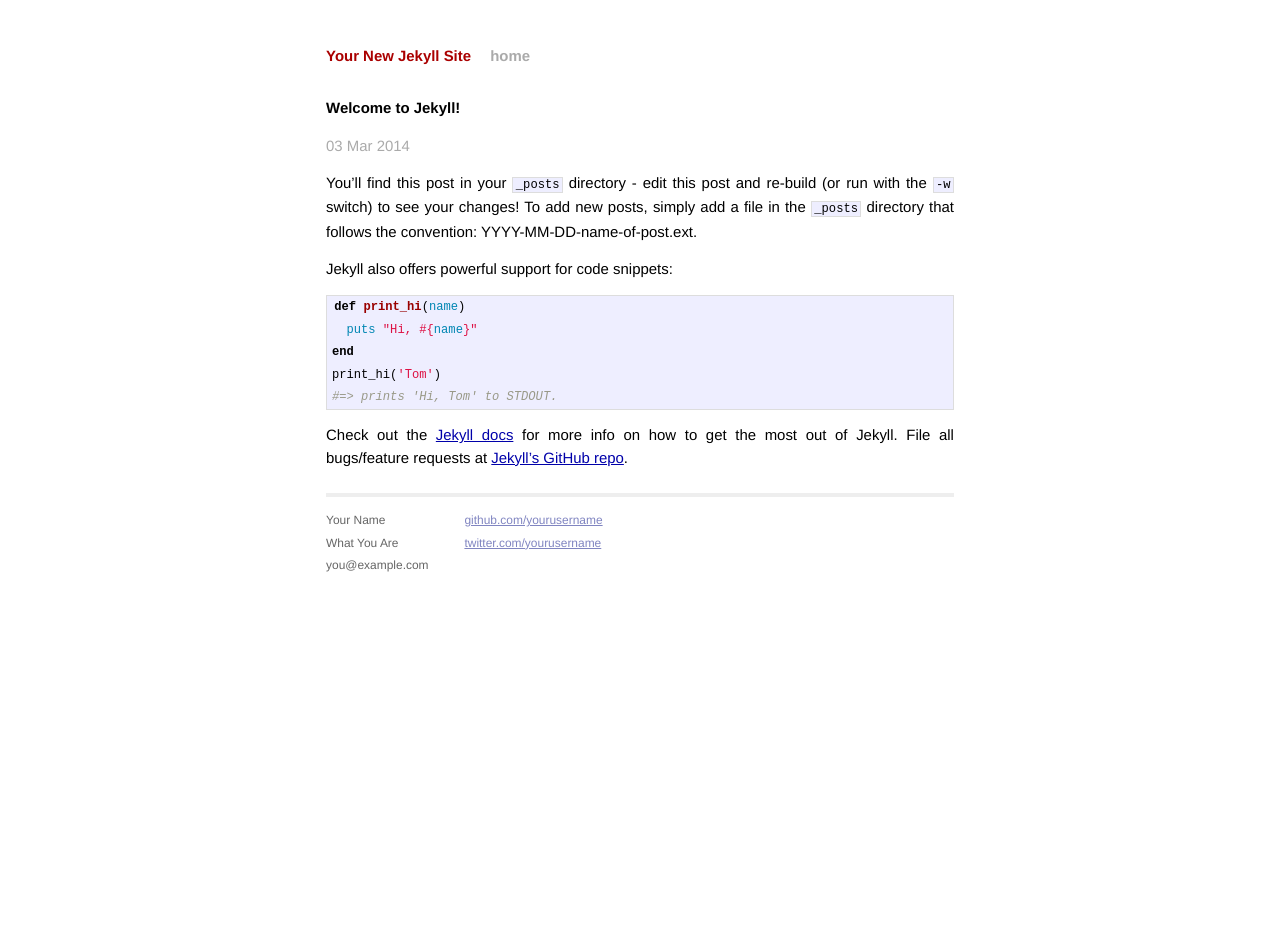
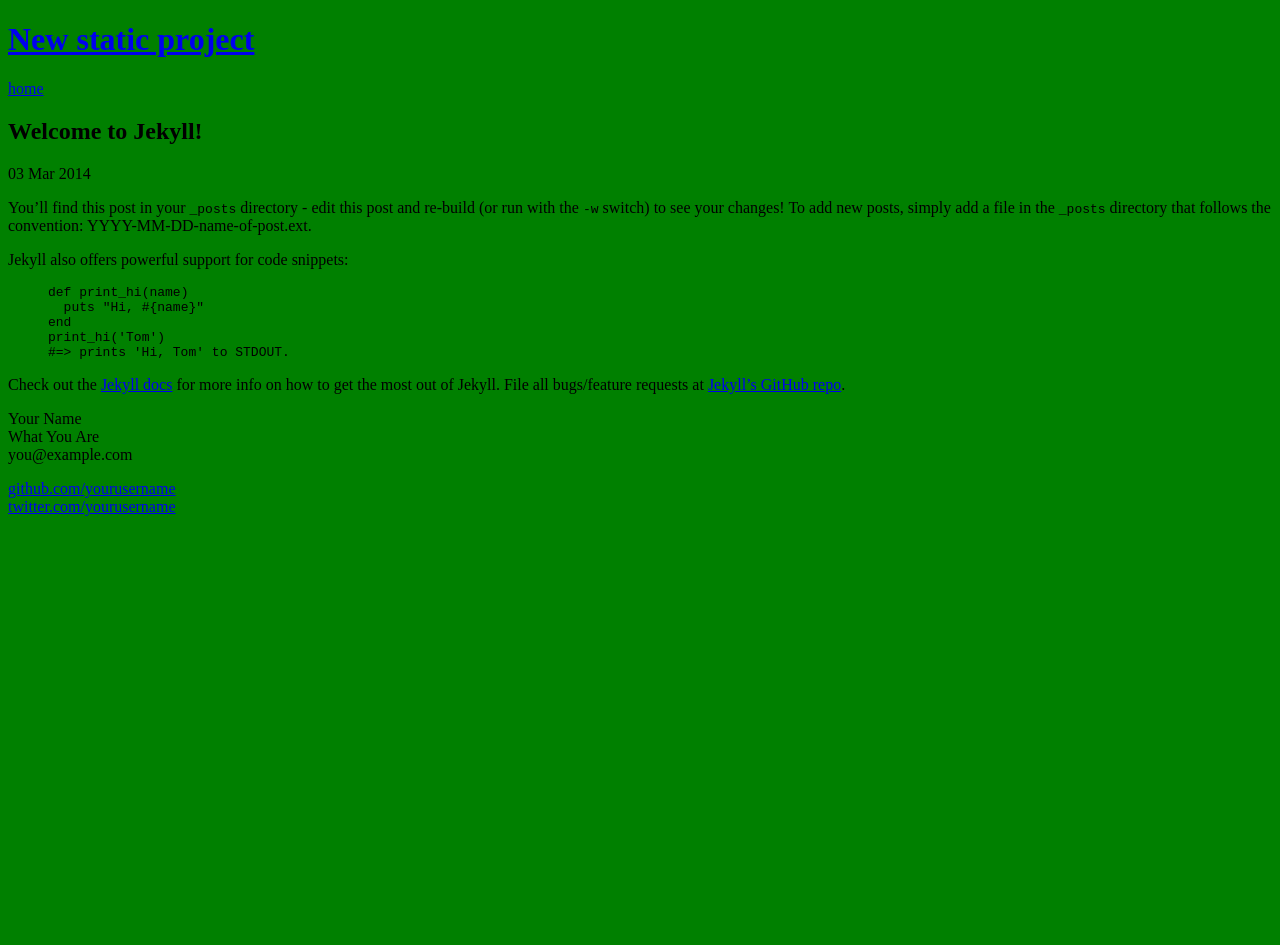
Before and after one commit to JeroenVdb/new-static-project, a Jekyll site: the page built from _posts/2014-03-03-welcome-to-jekyll.markdown, in a window 1280 px wide. Built offline with Jekyll 4.4.1, drawn with Linux system fonts in a browser that asks for light colours; Markdown is read by kramdown in place of the engine named in the settings; after the commit the page ends 900 px from its top, so only the background shows below that.

Commit message:
Added some default settings

```diff
--- a/_config.yml
+++ b/_config.yml
@@ -1,3 +1,3 @@
-name: Your New Jekyll Site
+name: New static project
 markdown: redcarpet
 pygments: false
--- a/_layouts/default.html
+++ b/_layouts/default.html
@@ -5,9 +5,6 @@
 	<meta http-equiv="X-UA-Compatible" content="IE=edge,chrome=1">
 	<title>{{ page.title }}</title>
 	<meta name="viewport" content="width=device-width">
-
-        <!-- syntax highlighting CSS -->
-        <link rel="stylesheet" href="/css/syntax.css">
 
 	<!-- Custom CSS -->
 	<link rel="stylesheet" href="/css/main.css">
@@ -40,5 +37,7 @@
 		</div>
 	</div>
 
+	<script src="js/dist/main.min.js"></script>
+
 </body>
 </html>
--- a/css/main.css
+++ b/css/main.css
@@ -1,160 +1,2 @@
-/*****************************************************************************/
-/*
-/* Common
-/*
-/*****************************************************************************/
-
-/* Global Reset */
-* {
-  margin: 0;
-  padding: 0;
-}
-
-html, body { height: 100%; }
-
 body {
-  background-color: #FFF;
-  font: 13.34px Helvetica, Arial, sans-serif;
-  font-size: small;
-  text-align: center;
-}
-
-h1, h2, h3, h4, h5, h6 {
-  font-size: 100%; }
-
-h1 { margin-bottom: 1em; }
-p { margin: 1em 0; }
-
-a         { color: #00a; }
-a:hover   { color: #000; }
-a:visited { color: #a0a; }
-
-/*****************************************************************************/
-/*
-/* Home
-/*
-/*****************************************************************************/
-ul.posts {
-  list-style-type: none;
-  margin-bottom: 2em;
-}
-
-ul.posts li {
-  line-height: 1.75em;
-}
-
-ul.posts span {
-  color: #aaa;
-  font-family: Monaco, "Courier New", monospace;
-  font-size: 80%;
-}
-
-/*****************************************************************************/
-/*
-/* Site
-/*
-/*****************************************************************************/
-
-.site {
-  font-size: 115%;
-  text-align: justify;
-  width: 42em;
-  margin: 3em auto 2em;
-  line-height: 1.5em;
-}
-
-.site .header a {
-  font-weight: bold;
-  text-decoration: none;
-}
-
-.site .header h1.title {
-  display: inline-block;
-  margin-bottom: 2em;
-}
-
-.site .header h1.title a {
-  color: #a00;
-}
-
-.site .header h1.title a:hover {
-  color: #000;
-}
-
-.site .header a.extra {
-  color: #aaa;
-  margin-left: 1em;
-}
-
-.site .header a.extra:hover {
-  color: #000;
-}
-
-.site .meta {
-  color: #aaa;
-}
-
-.site .footer {
-  font-size: 80%;
-  color: #666;
-  border-top: 4px solid #eee;
-  margin-top: 2em;
-  overflow: hidden;
-}
-
-.site .footer .contact {
-  float: left;
-  margin-right: 3em;
-}
-
-.site .footer .contact a {
-  color: #8085C1;
-}
-
-.site .footer .rss {
-  margin-top: 1.1em;
-  margin-right: -.2em;
-  float: right;
-}
-
-.site .footer .rss img {
-  border: 0;
-}
-
-/*****************************************************************************/
-/*
-/* Posts
-/*
-/*****************************************************************************/
-
-/* standard */
-.post pre {
-  border: 1px solid #ddd;
-  background-color: #eef;
-  padding: 0 .4em;
-}
-
-.post ul, .post ol {
-  margin-left: 1.35em;
-}
-
-.post code {
-  border: 1px solid #ddd;
-  background-color: #eef;
-  padding: 0 .2em;
-}
-
-.post pre code {
-  border: none;
-}
-
-/* terminal */
-.post pre.terminal {
-  border: 1px solid #000;
-  background-color: #333;
-  color: #FFF;
-}
-
-.post pre.terminal code {
-  background-color: #333;
-}
+  background-color: green; }
--- a/css/syntax.css
+++ /dev/null
@@ -1,60 +0,0 @@
-.highlight  { background: #ffffff; }
-.highlight .c { color: #999988; font-style: italic } /* Comment */
-.highlight .err { color: #a61717; background-color: #e3d2d2 } /* Error */
-.highlight .k { font-weight: bold } /* Keyword */
-.highlight .o { font-weight: bold } /* Operator */
-.highlight .cm { color: #999988; font-style: italic } /* Comment.Multiline */
-.highlight .cp { color: #999999; font-weight: bold } /* Comment.Preproc */
-.highlight .c1 { color: #999988; font-style: italic } /* Comment.Single */
-.highlight .cs { color: #999999; font-weight: bold; font-style: italic } /* Comment.Special */
-.highlight .gd { color: #000000; background-color: #ffdddd } /* Generic.Deleted */
-.highlight .gd .x { color: #000000; background-color: #ffaaaa } /* Generic.Deleted.Specific */
-.highlight .ge { font-style: italic } /* Generic.Emph */
-.highlight .gr { color: #aa0000 } /* Generic.Error */
-.highlight .gh { color: #999999 } /* Generic.Heading */
-.highlight .gi { color: #000000; background-color: #ddffdd } /* Generic.Inserted */
-.highlight .gi .x { color: #000000; background-color: #aaffaa } /* Generic.Inserted.Specific */
-.highlight .go { color: #888888 } /* Generic.Output */
-.highlight .gp { color: #555555 } /* Generic.Prompt */
-.highlight .gs { font-weight: bold } /* Generic.Strong */
-.highlight .gu { color: #aaaaaa } /* Generic.Subheading */
-.highlight .gt { color: #aa0000 } /* Generic.Traceback */
-.highlight .kc { font-weight: bold } /* Keyword.Constant */
-.highlight .kd { font-weight: bold } /* Keyword.Declaration */
-.highlight .kp { font-weight: bold } /* Keyword.Pseudo */
-.highlight .kr { font-weight: bold } /* Keyword.Reserved */
-.highlight .kt { color: #445588; font-weight: bold } /* Keyword.Type */
-.highlight .m { color: #009999 } /* Literal.Number */
-.highlight .s { color: #d14 } /* Literal.String */
-.highlight .na { color: #008080 } /* Name.Attribute */
-.highlight .nb { color: #0086B3 } /* Name.Builtin */
-.highlight .nc { color: #445588; font-weight: bold } /* Name.Class */
-.highlight .no { color: #008080 } /* Name.Constant */
-.highlight .ni { color: #800080 } /* Name.Entity */
-.highlight .ne { color: #990000; font-weight: bold } /* Name.Exception */
-.highlight .nf { color: #990000; font-weight: bold } /* Name.Function */
-.highlight .nn { color: #555555 } /* Name.Namespace */
-.highlight .nt { color: #000080 } /* Name.Tag */
-.highlight .nv { color: #008080 } /* Name.Variable */
-.highlight .ow { font-weight: bold } /* Operator.Word */
-.highlight .w { color: #bbbbbb } /* Text.Whitespace */
-.highlight .mf { color: #009999 } /* Literal.Number.Float */
-.highlight .mh { color: #009999 } /* Literal.Number.Hex */
-.highlight .mi { color: #009999 } /* Literal.Number.Integer */
-.highlight .mo { color: #009999 } /* Literal.Number.Oct */
-.highlight .sb { color: #d14 } /* Literal.String.Backtick */
-.highlight .sc { color: #d14 } /* Literal.String.Char */
-.highlight .sd { color: #d14 } /* Literal.String.Doc */
-.highlight .s2 { color: #d14 } /* Literal.String.Double */
-.highlight .se { color: #d14 } /* Literal.String.Escape */
-.highlight .sh { color: #d14 } /* Literal.String.Heredoc */
-.highlight .si { color: #d14 } /* Literal.String.Interpol */
-.highlight .sx { color: #d14 } /* Literal.String.Other */
-.highlight .sr { color: #009926 } /* Literal.String.Regex */
-.highlight .s1 { color: #d14 } /* Literal.String.Single */
-.highlight .ss { color: #990073 } /* Literal.String.Symbol */
-.highlight .bp { color: #999999 } /* Name.Builtin.Pseudo */
-.highlight .vc { color: #008080 } /* Name.Variable.Class */
-.highlight .vg { color: #008080 } /* Name.Variable.Global */
-.highlight .vi { color: #008080 } /* Name.Variable.Instance */
-.highlight .il { color: #009999 } /* Literal.Number.Integer.Long */
--- /dev/null
+++ b/js/src/main.js
@@ -0,0 +1 @@
+console.log("Hello World!");
--- a/package.json
+++ b/package.json
@@ -1,12 +1,11 @@
 {
-	"name": "New default project",
-	"description": "New default project",
+	"name": "new-static-project",
+	"description": "New static project",
 	"version": "0.1.0",
 	"url": "http://www.jeroenvdb.be",
 	"author": "Jeroen Van den Berghe",
 	"devDependencies": {
 		"grunt": "~0.4.2",
-		"grunt-contrib-clean": "~0.4.1",
 		"grunt-contrib-concat": "~0.3.0",
 		"grunt-sass": "0.6.1",
 		"grunt-jekyll": "~0.3.8",
--- /dev/null
+++ b/sass/_site-settings.scss
@@ -0,0 +1,3 @@
+body {
+	background-color: green;
+}
```
Also changed, not shown: Gruntfile.js (+4 -4 lines), sass/main.scss (added, +34 -0 lines), sass/_mixins.scss (added), sass/base/_base.scss (added), sass/layout/_layout.scss (added), sass/modules/_modules.scss (added), sass/states/_states.scss (added), sass/theme/_theme.scss (added), 1 other file. Lines whose indentation alone changed are shown as unchanged.
